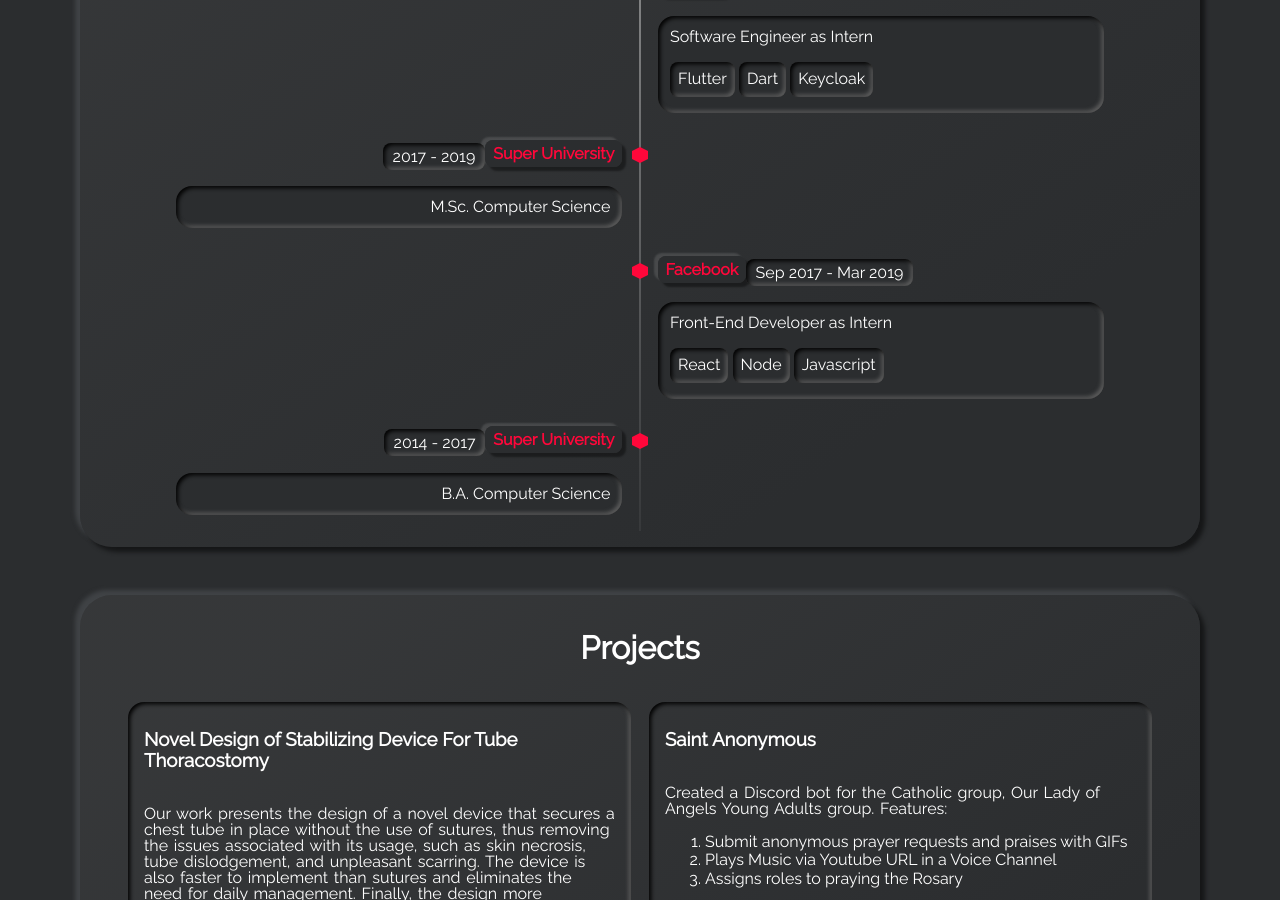
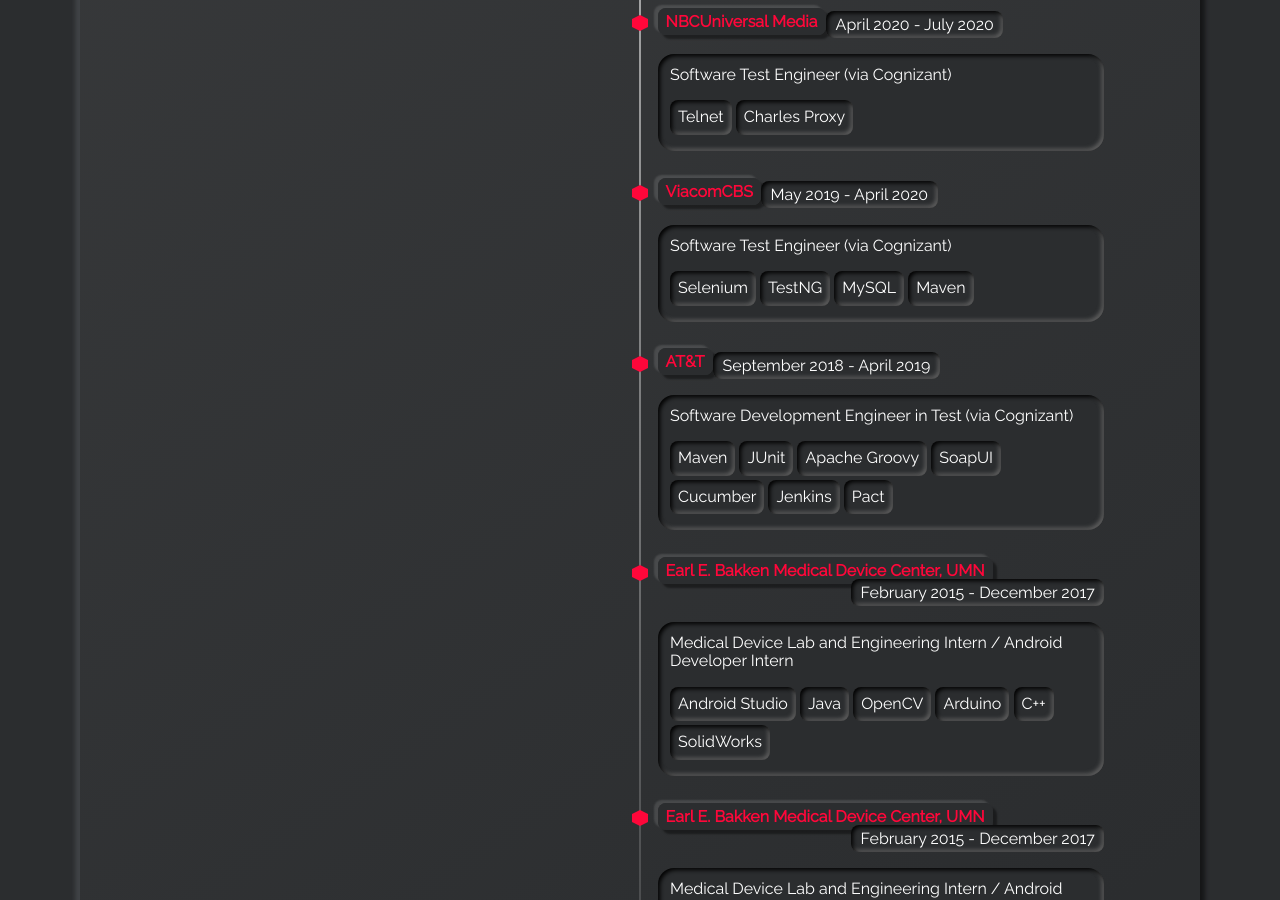
Before and after one commit to TheBookKnight/thebookknight.github.io, a Jekyll site: the page built from index.html, in a window 1280 px wide and 900 px high, scrolled down 2135 px. Built offline with Jekyll 4.4.1, drawn with Linux system fonts in a browser that asks for light colours; some of the changed text lies outside the part shown.

Commit message:
9 - rebrand - add timeline exp and contact

```diff
--- a/_config.yml
+++ b/_config.yml
@@ -80,7 +80,7 @@
 # contact_title: The will be displayed as the title in the Contact section
 contact_title: Contact
 # contact_description: This will be displayed under the title.
-contact_description: Lorem ipsum dolor sit amet, consetetur sadipscing elitr, sed diam nonumy eirmod tempor invidunt ut labore et dolore magna aliquyam erat, sed diam voluptua. At vero eos et accusam et justo duo dolores et ea rebum. If you like this theme and want to use it for yourself, checkout the source code and the documentation at <a class="highlight-link" href="https://github.com/longpdo/neumorphism" target="_blank" rel="noreferrer"> Github </a>.
+contact_description: If you have any fun project suggestions, feel free to message me at <a class="highlight-link" href="https://www.linkedin.com/in/joshuacadavez" target="_blank" rel="noreferrer"> LinkedIn </a>!
 
 # GITHUB-METADATA
 # Set this to your forked repository
--- a/_data/timeline.yml
+++ b/_data/timeline.yml
@@ -17,45 +17,90 @@
 #     - tag: Rails
 #   timeline-side: right
 
-- title: airbnb
-  title-url: https://example.com/
-  date: Sep 2019 - Present
-  subtitle: Fullstack Developer
+- title: business insider
+  title-url: https://www.businessinsider.com/
+  date: August 2020 - Present
+  subtitle: Test Engineer
   tags:
-    - tag: React
-    - tag: Javascript
-    - tag: Ruby
-    - tag: Rails
+    - tag: TypeScript
+    - tag: JavaScript
+    - tag: NodeJS
+    - tag: Playwright
+    - tag: Detox
+    - tag: Postman
+    - tag: Github Actions
   timeline-side: right
 
-- title: Google
-  title-url: https://example.com/
-  date: Mar 2019 - Sep 2019
-  subtitle: Software Engineer as Intern
+- title: NBCUniversal Media
+  title-url: https://www.nbc.com/
+  date: April 2020 - July 2020
+  subtitle: Software Test Engineer (via Cognizant)
   tags:
-    - tag: Flutter
-    - tag: Dart
-    - tag: Keycloak
+    - tag: Telnet
+    - tag: Charles Proxy
   timeline-side: right
 
-- title: Super University
-  title-url: https://example.com/
-  date: 2017 - 2019
-  subtitle: M.Sc. Computer Science
-  timeline-side: left
-
-- title: Facebook
-  title-url: https://example.com/
-  date: Sep 2017 - Mar 2019
-  subtitle: Front-End Developer as Intern
+- title: ViacomCBS
+  title-url: https://www.paramount.com/
+  date: May 2019 - April 2020
+  subtitle: Software Test Engineer (via Cognizant)
   tags:
-    - tag: React
-    - tag: Node
-    - tag: Javascript
+    - tag: Selenium
+    - tag: TestNG
+    - tag: MySQL
+    - tag: Maven
   timeline-side: right
 
-- title: Super University
-  title-url: https://example.com/
+- title: AT&T
+  title-url: https://www.att.com/
+  date: September 2018 - April 2019
+  subtitle: Software Development Engineer in Test (via Cognizant)
+  tags:
+    - tag: Maven
+    - tag: JUnit
+    - tag: Apache Groovy
+    - tag: SoapUI
+    - tag: Cucumber
+    - tag: Jenkins
+    - tag: Pact
+  timeline-side: right
+
+- title: Earl E. Bakken Medical Device Center, UMN
+  title-url: https://bmdc.umn.edu
+  date: February 2015 - December 2017
+  subtitle: Medical Device Lab and Engineering Intern / Android Developer Intern
+  tags:
+    - tag: Android Studio
+    - tag: Java
+    - tag: OpenCV
+    - tag: Arduino
+    - tag: C++
+    - tag: SolidWorks
+  timeline-side: right
+
+- title: Earl E. Bakken Medical Device Center, UMN
+  title-url: https://bmdc.umn.edu
+  date: February 2015 - December 2017
+  subtitle: Medical Device Lab and Engineering Intern / Android Developer Intern
+  tags:
+    - tag: Android Studio
+    - tag: Java
+    - tag: OpenCV
+    - tag: Arduino
+    - tag: C++
+    - tag: SolidWorks
+  timeline-side: right
+
+- title: Krook-Magnuson Lab
+  title-url:
+  date: March 2016 - March 2017
+  subtitle: Intern
+  tags:
+    - tag: Matlab
+  timeline-side: right
+
+- title: University of Minnesota - Twin Cities
+  title-url: https://twin-cities.umn.edu/
   date: 2014 - 2017
-  subtitle: B.A. Computer Science
+  subtitle: B.E. Biomedical Engineering, Minor in Computer Science
   timeline-side: left
```
Also changed, not shown: 2 other files.
